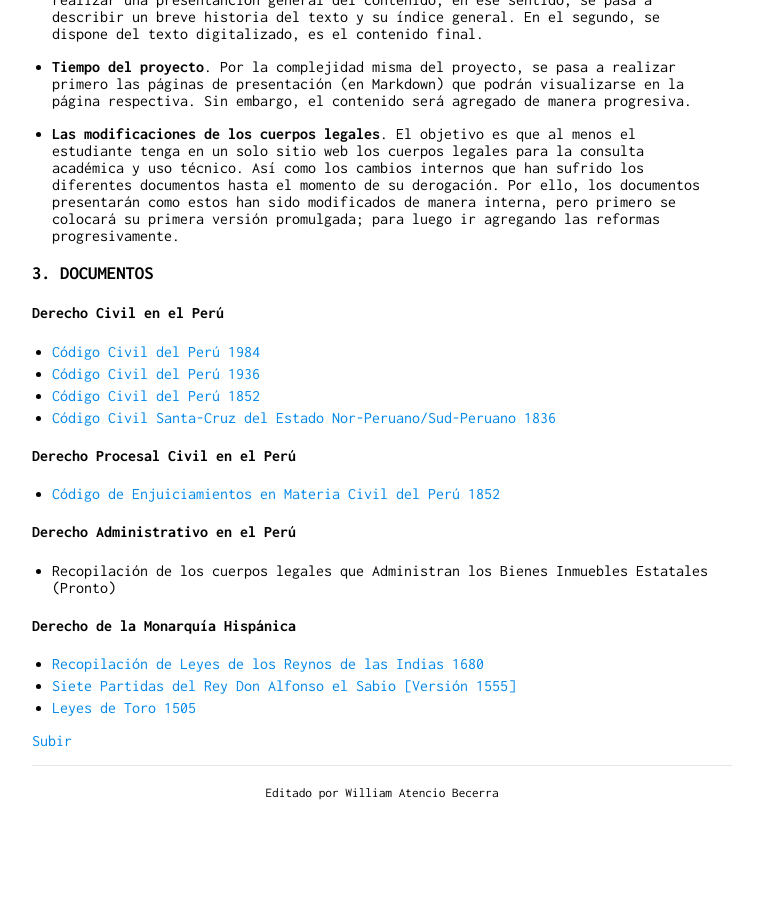
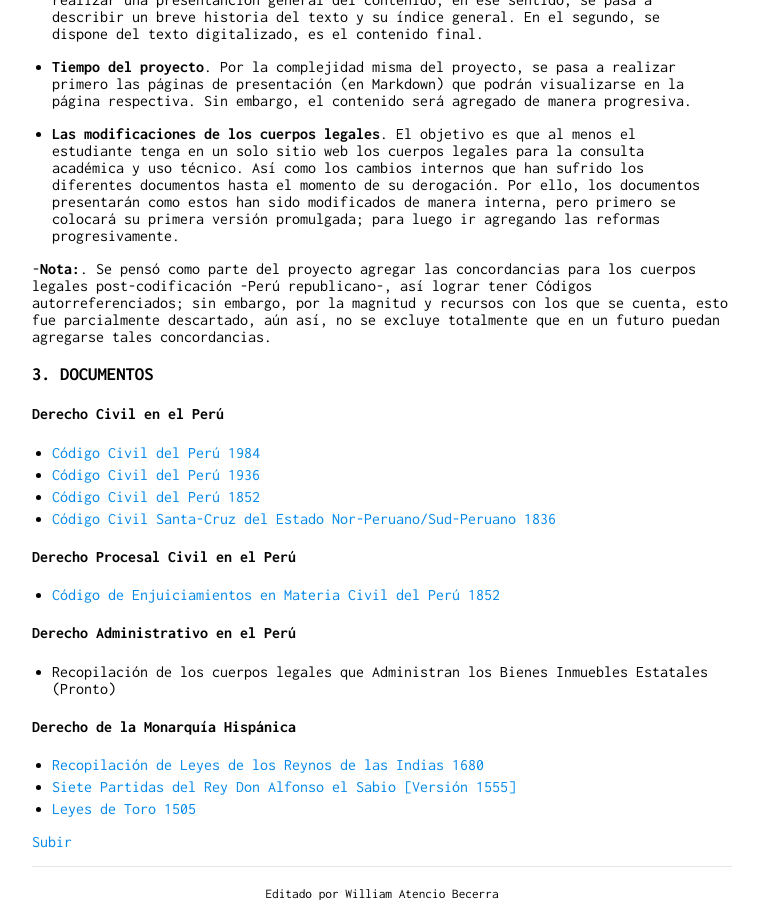
Before and after one commit to actio1680/actio1680.github.io, a Jekyll site: the page built from proyecto2/presentacion2.md, in a window 1280 px wide and 900 px high, scrolled down 1058 px. Shown: the whole window, without its empty margins (258-1021 px from the left). Built offline with Jekyll 4.4.1, drawn with Linux system fonts in a browser that asks for light colours; our own code applies the rules of GitHub Pages for plain Markdown files; before the commit the page ends 1858 px from its top, so only the background shows below that.

Commit message:
Update presentacion2.md

```diff
--- a/proyecto2/presentacion2.md
+++ b/proyecto2/presentacion2.md
@@ -30,6 +30,7 @@ El Proyecto busca referenciar los cuerpos legales principales, abrogados y vigen
 
 - **Las modificaciones de los cuerpos legales**. El objetivo es que al menos el estudiante tenga en un solo sitio web los cuerpos legales para la consulta académica y uso técnico. Así como los cambios internos que han sufrido los diferentes documentos hasta el momento de su derogación. Por ello, los documentos presentarán como estos han sido modificados de manera interna, pero primero se colocará su primera versión promulgada; para luego ir agregando las reformas progresivamente.
 
+-**Nota:**. Se pensó como parte del proyecto agregar las concordancias para los cuerpos legales post-codificación -Perú republicano-, así lograr tener Códigos autorreferenciados; sin embargo, por la magnitud y recursos con los que se cuenta, esto fue parcialmente descartado, aún así, no se excluye totalmente que en un futuro puedan agregarse tales concordancias.
 
 ### 3. DOCUMENTOS
 
```
